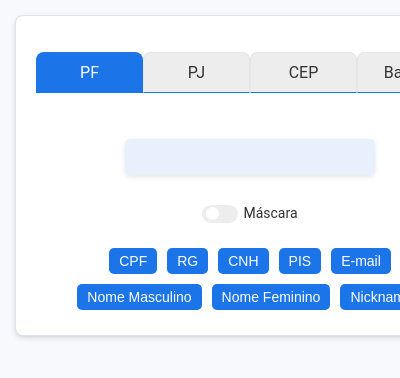
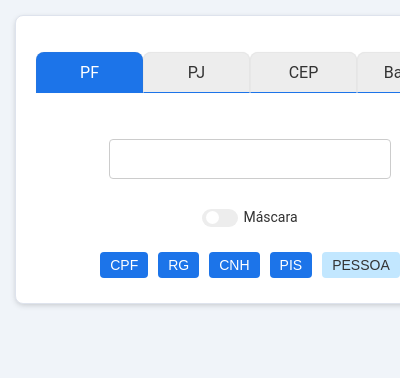
Before and after one commit to Marcelo-Lourenco/gerador-de-dados, a browser extension: page popup.html in a window 400 px wide. Shown: the top 378 px of the page. Drawn offline with Linux system fonts and the light colour scheme.

Commit message:
feat(popup): adiciona pessoa

```diff
--- a/assets/scripts/popup.js
+++ b/assets/scripts/popup.js
@@ -1,4 +1,8 @@
 import enderecos from './db-ceps.js';
+
+document.getElementById('openPage').addEventListener('click', function () {
+  window.open('page.html', '_blank');
+});
 
 document.addEventListener("DOMContentLoaded", function () {
 
@@ -117,18 +121,6 @@ document.addEventListener('DOMContentLoaded', function () {
   document.querySelector('button.ag').addEventListener('click', function () {
     chrome.runtime.sendMessage('generate-ag', Popup.generateDocumentResponse);
   });
-  document.querySelector('button.nome-masculino').addEventListener('click', function () {
-    chrome.runtime.sendMessage('generate-nome-masculino', Popup.generateDocumentResponse);
-  });
-  document.querySelector('button.nome-feminino').addEventListener('click', function () {
-    chrome.runtime.sendMessage('generate-nome-feminino', Popup.generateDocumentResponse);
-  });
-  document.querySelector('button.email').addEventListener('click', function () {
-    chrome.runtime.sendMessage('generate-email', Popup.generateDocumentResponse);
-  });
-  document.querySelector('button.nickname').addEventListener('click', function () {
-    chrome.runtime.sendMessage('generate-nickname', Popup.generateDocumentResponse);
-  });
 
 
   document.querySelector('input#mask').addEventListener('change', function () {
--- a/assets/styles/popup.css
+++ b/assets/styles/popup.css
@@ -4,14 +4,15 @@
   --color-primary: #1c74e9;
   --color-secondary: #0850c8;
   --color-background: #fff;
-  --color-background-light: #f8f9fc;
+  --color-background-light: #f0f4f9;
   --color-text-default: #333;
   --color-blur: #ededed;
   --color-white: #fff;
   --color-border-default: #dee3ed;
   --color-border-blur: #8888880f;
-  --color-input-bg: #e8f0fe;
-  --color-input-tx: #888;
+  --color-input-background: #fff;
+  --color-input-border: #ccc;
+  --color-input-text: #888;
   --color-data-bg: #fff;
   --color-box-shadow: #0000001a;
   --shadowDefault: 0 2px 6px -1px #00000029, 0 1px 4px -1px #0000000a;
@@ -122,15 +123,13 @@ body {
 select,
 input {
   margin: 10px;
-  padding: 10px;
-  font-size: 14px;
-  color: var(--color-input-tx);
-  background-color: var(--color-input-bg);
-  border: 0px;
-  border-radius: 5px;
-  box-sizing: border-box;
+  padding: 10px 15px;
+  font-size: 16px;
+  color: var(--color-input-text);
+  background-color: var(--color-input-background);
+  border: 1px solid var(--color-input-border);
+  border-radius: 4px;
   outline: none;
-  box-shadow: 0 2px 5px 0 var(--color-box-shadow);
 }
 
 #buttons,
@@ -148,15 +147,25 @@ button {
   text-decoration: none;
   cursor: pointer;
   border: none;
-  border-radius: 5px;
+  border-radius: 4px;
   background-color: var(--color-primary);
   color: #fff;
   transition: border .28s cubic-bezier(.4, 0, .2, 1), box-shadow .28s cubic-bezier(.4, 0, .2, 1);
   box-shadow: none;
 }
 
+.highlight-button {
+  background-color: #c2e7ff;
+  color: var(--color-text-default);
+}
+
+
 button:hover {
   background-color: var(--color-secondary);
+}
+
+.highlight-button:hover {
+  background-color: #5ab3f0;
 }
 
 .switch {
--- a/popup.html
+++ b/popup.html
@@ -10,7 +10,6 @@
 
 <body>
   <div class="container">
-
     <ul class="tabs">
       <li class="tab active" id="tabPF">PF</li>
       <li class="tab" id="tabPJ">PJ</li>
@@ -35,7 +34,7 @@
       <label class="text" for="mask">Máscara</label>
     </div>
 
-    <div id="tabContentPF" class="tab-content active">
+    <div id="tabContentPF" class="tab-content">
       <div class="content">
         <div id="tblPF" class="tableForm">
           <div class="btnGroup" id="btnGrpDocPF">
@@ -43,17 +42,12 @@
             <button class="rg" id="btn-rg">RG</button>
             <button class="cnh" id="btn-cnh">CNH</button>
             <button class="pis" id="btn-pis">PIS</button>
-            <button class="email" id="btn-email">E-mail</button>
-          </div>
-          <div class="btnGroup" id="btnGrpNomePf">
-            <button class="nome-masculino" id="btn-nome-masculino">Nome Masculino</button>
-            <button class="nome-feminino" id="btn-nome-feminino">Nome Feminino</button>
-            <button class="nickname" id="btn-nickname">Nickname</button>
+            <button class="highlight-button" id="openPage">PESSOA</button>
           </div>
         </div>
       </div>
     </div>
-  </div>
+
 
     <div id="tabContentPJ" class="tab-content">
       <div class="content">
@@ -133,7 +127,6 @@
   </div>
 
   <script type="module" src="assets/scripts/popup.js"></script>
-
 </body>
 
 </html>
```
Also changed, not shown: manifest.json. Lines whose indentation alone changed are shown as unchanged.
